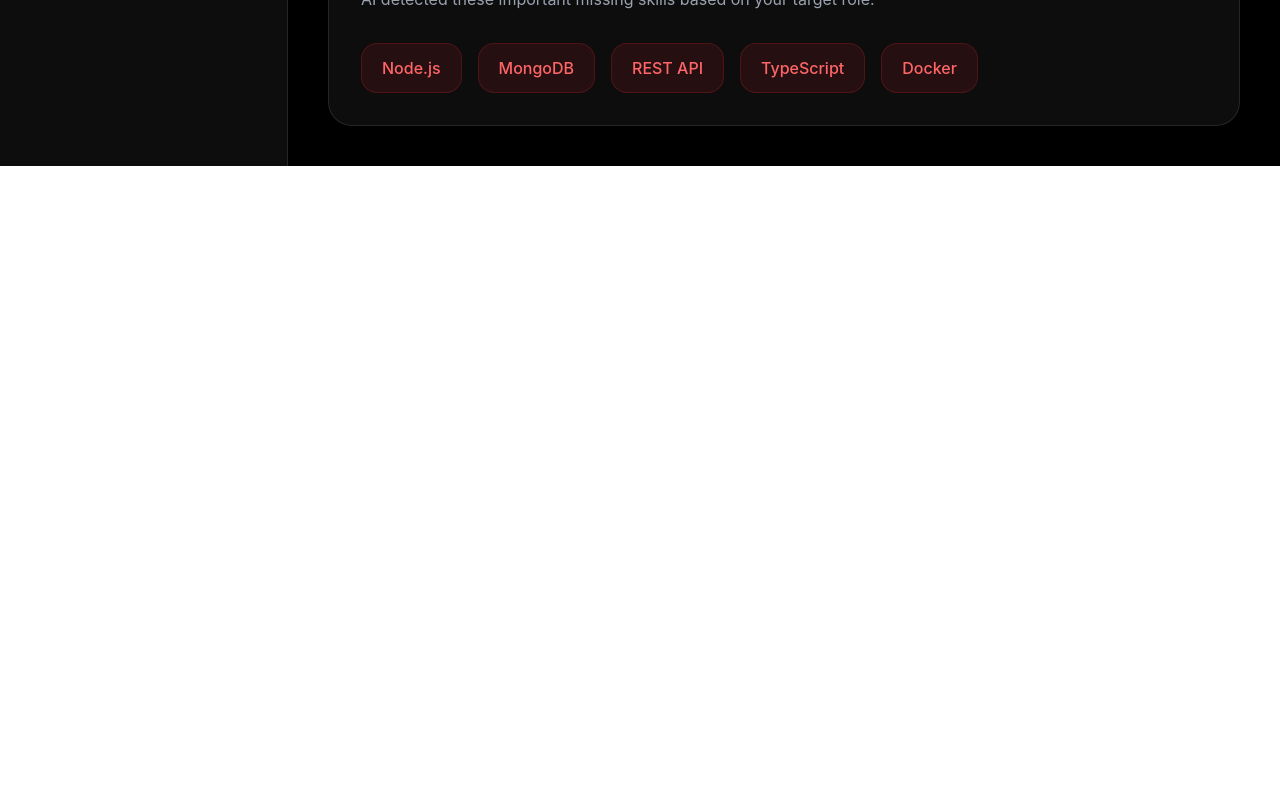
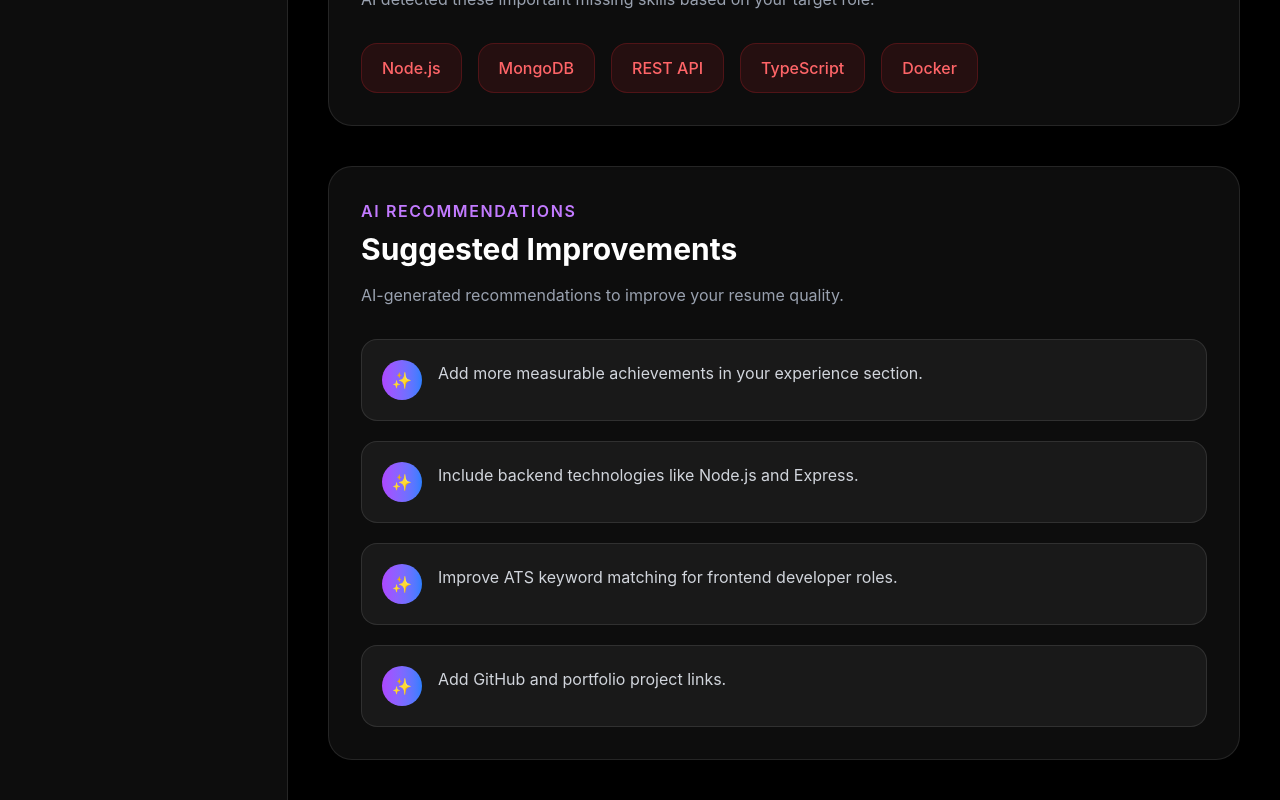
Before and after one commit to Joyeeta2003/career-ai, a React (Vite) app: page /dashboard/resume-analysis in a window 1280 px wide. Shown: the part 1364-2164 px from the top of the page. Before the commit the page ends 1530 px from the top, so only its background shows below. Built offline with nearby package versions, Linux system fonts and the light colour scheme.

Commit message:
Added AI resume suggestions section

```diff
--- /dev/null
+++ b/src/components/AISuggestions.jsx
@@ -0,0 +1,59 @@
+const suggestions = [
+  "Add more measurable achievements in your experience section.",
+  "Include backend technologies like Node.js and Express.",
+  "Improve ATS keyword matching for frontend developer roles.",
+  "Add GitHub and portfolio project links.",
+]
+
+function AISuggestions() {
+  return (
+    <div className="bg-white/5 border border-white/10 rounded-3xl p-8 mt-10">
+
+      {/* Header */}
+      <div className="mb-8">
+
+        <p className="text-purple-400 uppercase tracking-widest font-semibold">
+          AI Recommendations
+        </p>
+
+        <h2 className="text-3xl font-bold mt-2">
+          Suggested Improvements
+        </h2>
+
+        <p className="text-gray-400 mt-4">
+          AI-generated recommendations to improve your resume quality.
+        </p>
+
+      </div>
+
+      {/* Suggestions */}
+      <div className="space-y-5">
+
+        {suggestions.map((item, index) => (
+          <div
+            key={index}
+            className="bg-white/5 border border-white/10 rounded-2xl p-5 flex gap-4 items-start"
+          >
+
+            {/* Icon */}
+            <div className="w-10 h-10 rounded-full bg-gradient-to-r from-purple-500 to-blue-500 flex items-center justify-center shrink-0">
+
+              ✨
+
+            </div>
+
+            {/* Text */}
+            <p className="text-gray-300 leading-relaxed">
+              {item}
+            </p>
+
+          </div>
+        ))}
+
+      </div>
+
+    </div>
+  )
+}
+
+export default AISuggestions
--- a/src/pages/ResumeAnalysis.jsx
+++ b/src/pages/ResumeAnalysis.jsx
@@ -1,6 +1,7 @@
 import ResumeUpload from "../components/ResumeUpload"
 import ATSScoreCard from "../components/ATSScoreCard"
 import MissingSkills from "../components/MissingSkills"
+import AISuggestions from "../components/AISuggestions"
 
 function ResumeAnalysis() {
   return (
@@ -9,6 +10,7 @@ function ResumeAnalysis() {
       <ResumeUpload />
       <ATSScoreCard />
       <MissingSkills />
+      <AISuggestions />
 
     </div>
   )
```
